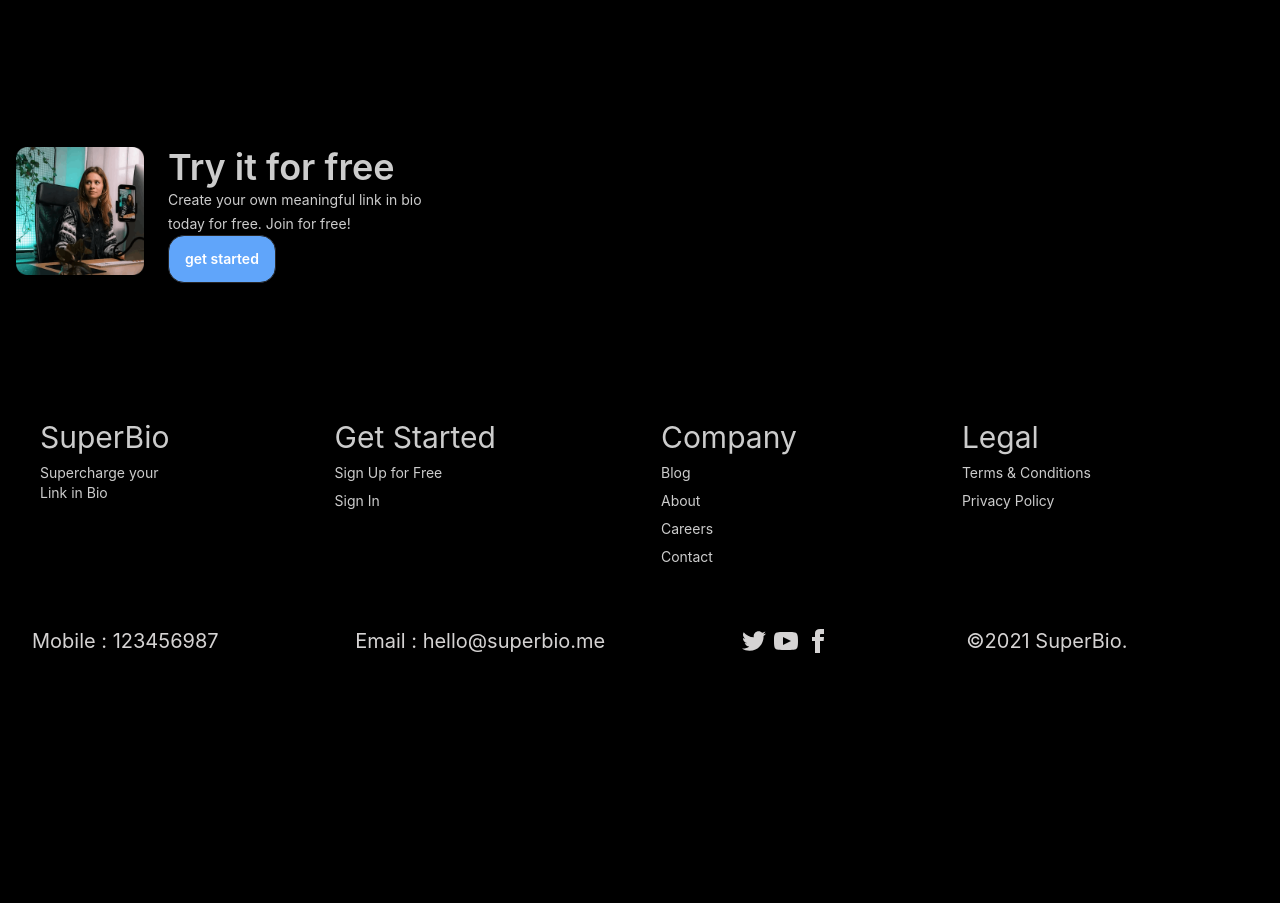
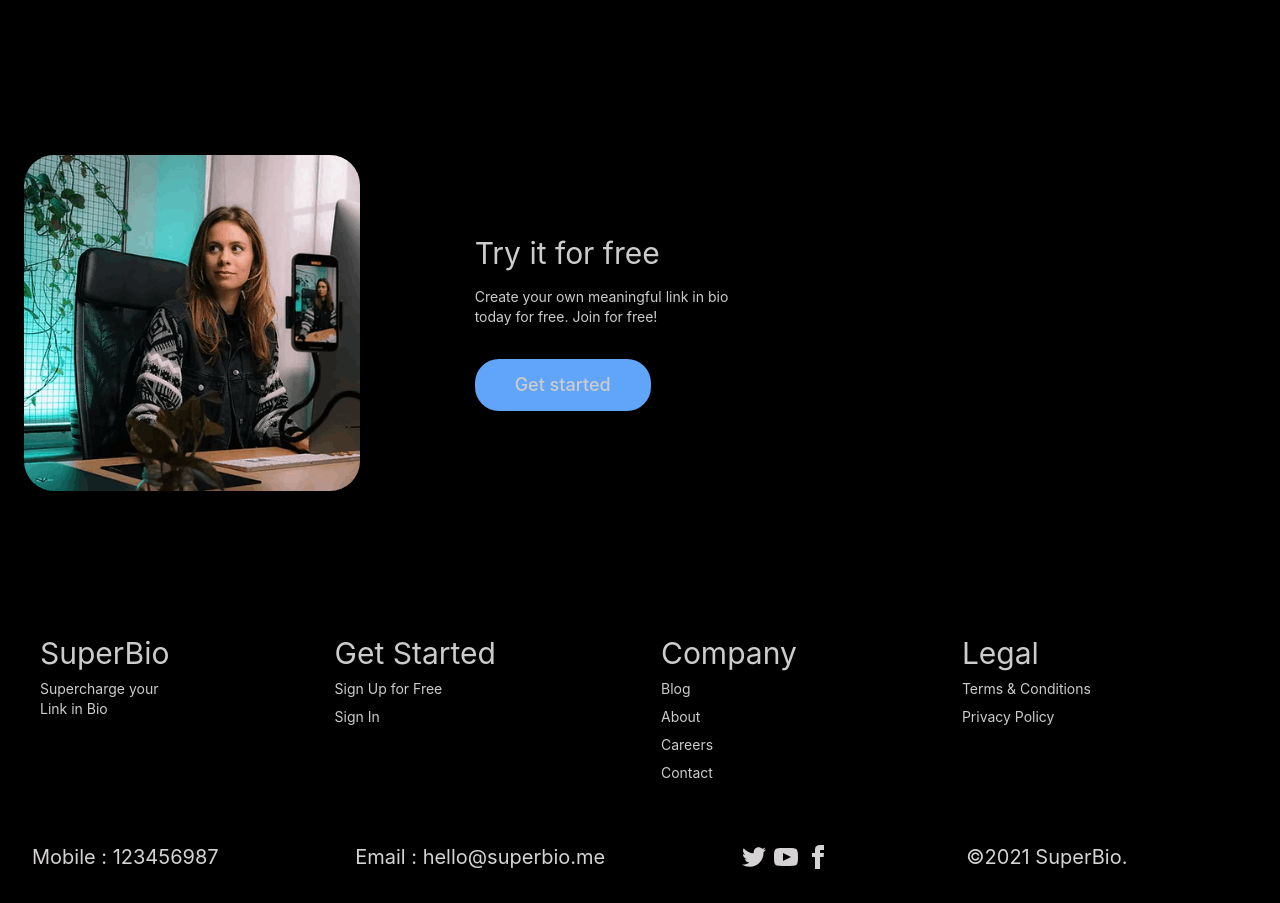
Before and after one commit to tanvirrifat1/Tast2, a React (Create React App) app: page / in a window 1280 px wide. Shown: the part 2280-3183 px from the top of the page. Before the commit the page ends 2967 px from the top, so only its background shows below. Built offline with nearby package versions, Linux system fonts and the light colour scheme.

Commit message:
added more

```diff
--- a/package.json
+++ b/package.json
@@ -6,6 +6,7 @@
     "@testing-library/jest-dom": "^5.16.5",
     "@testing-library/react": "^13.4.0",
     "@testing-library/user-event": "^13.5.0",
+    "aos": "^2.3.4",
     "daisyui": "^2.46.0",
     "react": "^18.2.0",
     "react-dom": "^18.2.0",
--- a/public/index.html
+++ b/public/index.html
@@ -15,29 +15,19 @@
       user's mobile device or desktop. See https://developers.google.com/web/fundamentals/web-app-manifest/
     -->
     <link rel="manifest" href="%PUBLIC_URL%/manifest.json" />
-    <!--
-      Notice the use of %PUBLIC_URL% in the tags above.
-      It will be replaced with the URL of the `public` folder during the build.
-      Only files inside the `public` folder can be referenced from the HTML.
 
-      Unlike "/favicon.ico" or "favicon.ico", "%PUBLIC_URL%/favicon.ico" will
-      work correctly both with client-side routing and a non-root public URL.
-      Learn how to configure a non-root public URL by running `npm run build`.
-    -->
+    <link rel="stylesheet" href="https://unpkg.com/aos@next/dist/aos.css" />
+
     <title>React App</title>
   </head>
   <body>
     <noscript>You need to enable JavaScript to run this app.</noscript>
     <div id="root"></div>
-    <!--
-      This HTML file is a template.
-      If you open it directly in the browser, you will see an empty page.
 
-      You can add webfonts, meta tags, or analytics to this file.
-      The build step will place the bundled scripts into the <body> tag.
+    <script src="https://unpkg.com/aos@next/dist/aos.js"></script>
+  <script>
+    AOS.init();
+  </script>
 
-      To begin the development, run `npm start` or `yarn start`.
-      To create a production bundle, use `npm run build` or `yarn build`.
-    -->
-  </body>
+</body>
 </html>
--- a/src/Componet/About/About.js
+++ b/src/Componet/About/About.js
@@ -12,7 +12,9 @@ const About = () => {
                     </div>
                 </section>
             </div>
-            <div className='grid gap-6  mx-16 lg:grid-cols-3 -mt-6 '>
+            <div className='grid gap-6  mx-16 lg:grid-cols-3 -mt-6 ' data-aos="fade-down"
+                data-aos-easing="linear"
+                data-aos-duration="1500">
                 <div className="card w-96 bg-neutral rounded-2xl  dark:bg-gray-900">
                     <div className="card-body">
                         <h2 className="card-title">Customize your <br />
--- a/src/Componet/Footer/Footer.js
+++ b/src/Componet/Footer/Footer.js
@@ -31,7 +31,7 @@ const Footer = () => {
                 </footer>
             </div>
             <div>
-                <footer className="footer items-center p-8 dark:bg-gray-900 dark:text-gray-50 rounded-3xl -mt-3 text-neutral-content">
+                <footer className="footer items-center p-8 -my-10 dark:bg-gray-900 dark:text-gray-50 rounded-3xl -mt-3 text-neutral-content">
                     <div className="items-center grid-flow-col">
                         <h1 className='text-xl'>Mobile : 123456987</h1>
                     </div>
@@ -47,8 +47,6 @@ const Footer = () => {
                     <div className="items-center grid-flow-col">
                         <h1 className='text-xl'>©2021 SuperBio.</h1>
                     </div>
-
-
                 </footer>
             </div>
         </div>
--- a/src/Componet/Image/Image.js
+++ b/src/Componet/Image/Image.js
@@ -3,19 +3,21 @@ import image from '../../file/Image 2.png'
 
 const Image = () => {
     return (
-        <div className=" p-4 sm:flex sm:space-x-6 dark:bg-gray-900 dark:text-gray-100 mt-20">
-            <div className=" w-full mb-6  sm:h-32 sm:w-32 sm:mb-0">
-                <img src={image} alt="" className="object-cover object-center w-full h-full rounded dark:bg-gray-500" />
+        <section className="dark:bg-gray-800 dark:text-gray-100 mt-20 rounded-2xl">
+            <div className="container flex flex-col mx-auto lg:flex-row" data-aos="fade-right"
+                data-aos-offset="500"
+                data-aos-easing="ease-in-sine">
+                <div className="w-full lg:w-1/3 p-6"> <img src={image} alt="" /></div>
+                <div className="flex flex-col justify-center w-full p-6 lg:w-2/3 md:p-8 lg:p-12">
+                    <div>
+                        <h1 className='text-3xl'>Try it for free</h1>
+                    </div>
+                    <p className="mt-4 mb-8 text-sm">Create your own meaningful link in bio <br />
+                        today for free. Join for free!</p>
+                    <button className="self-start px-10 py-3 text-lg font-medium rounded-3xl bg-blue-400 dark:text-gray-900">Get started</button>
+                </div>
             </div>
-
-            <div className='ml-10'>
-                <h2 className="text-4xl font-semibold">Try it for free</h2>
-                <span className="text-sm dark:text-gray-400">Create your own meaningful link in bio <br />
-                    today for free. Join for free!</span> <br />
-                <button className="btn bg-blue-400 text-white rounded-2xl">Get Started</button>
-
-            </div>
-        </div>
+        </section>
     );
 };
 
--- a/src/Componet/Message/Message.js
+++ b/src/Componet/Message/Message.js
@@ -1,12 +1,14 @@
 import React from 'react';
 import image from '../../file/Screenshot.png'
 import img from '../../file/Screenshot3.png'
+import img2 from '../../file/human-hand-holding.webp'
 import './Message.css'
 
 const Message = () => {
     return (
         <div className='mt-10'>
-            <div className="hero mt-10">
+            <div className="hero mt-10" data-aos="fade-up"
+                data-aos-duration="3000">
                 <div className="hero-content flex-col lg:flex-row-reverse">
                     <img src={image} className=" rounded-lg lg:w-1/2 shadow-2xl" alt='' />
                     <div>
```
Also changed, not shown: src/file/human-hand-holding.webp (added), 1 other file (tests, documents, lock files or other folders).
